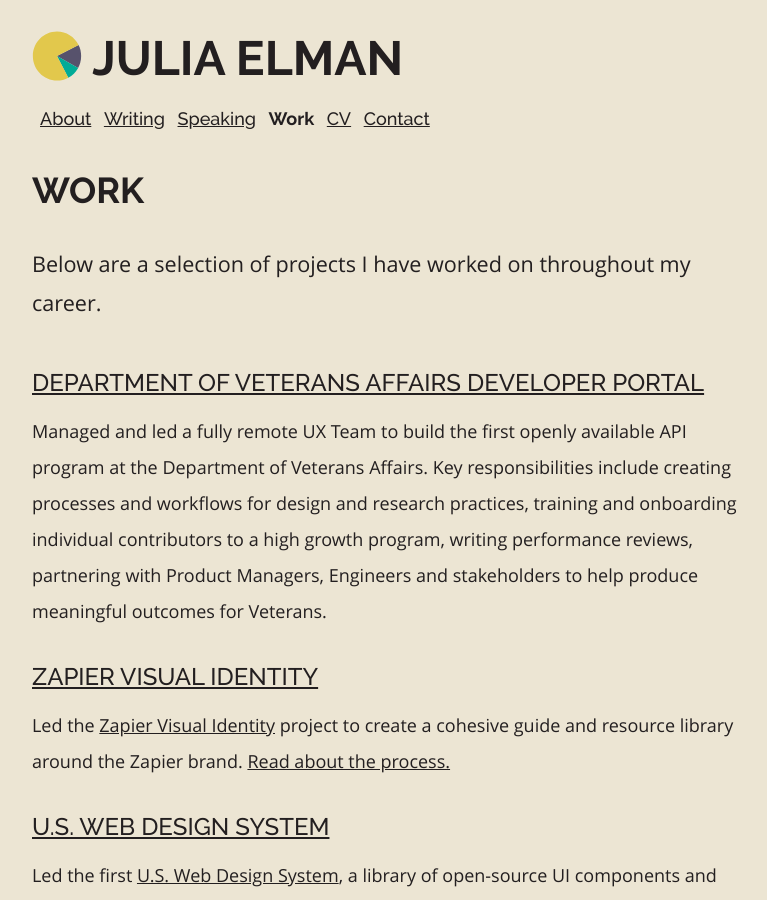
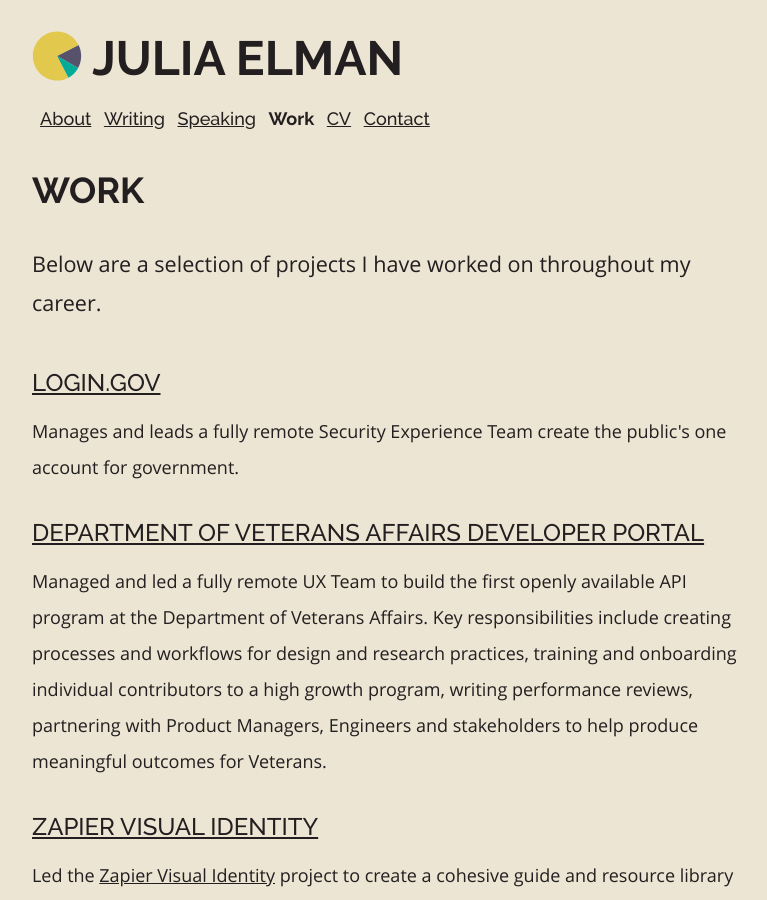
Before and after one commit to juliaelman/juliaelman.github.io, a Jekyll site: the page built from pages/work.md, in a window 1280 px wide and 900 px high. Shown: the whole window, without its empty margins (248-1015 px from the left). Built offline with Jekyll 4.4.1, drawn with Linux system fonts in a browser that asks for light colours.

Commit message:
Add login.gov to Work page.

```diff
--- a/pages/work.md
+++ b/pages/work.md
@@ -6,6 +6,16 @@
 ---
 
 <p class="subtitle">Below are a selection of projects I have worked on throughout my career.</p>
+
+<h3>
+	<a href="https://login.gov/">Login.gov</a>
+</h3>
+<article>
+	<p>
+	  Manages and leads a fully remote Security Experience Team create the public's one account for government.
+	</p>
+</article>
+
 
 <h3>
 	<a href="https://developer.va.gov/">Department of Veterans Affairs Developer Portal</a>
```
